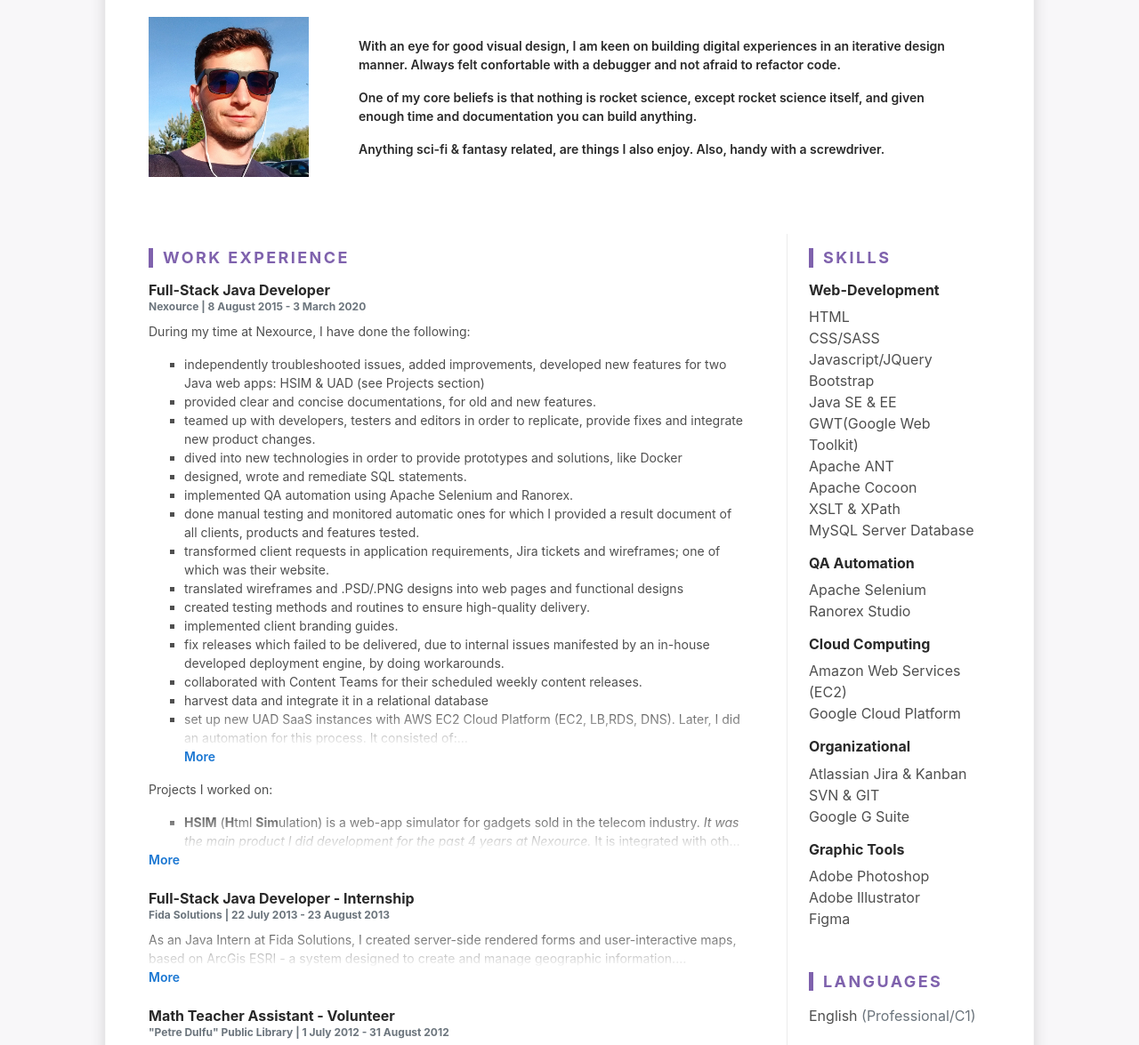
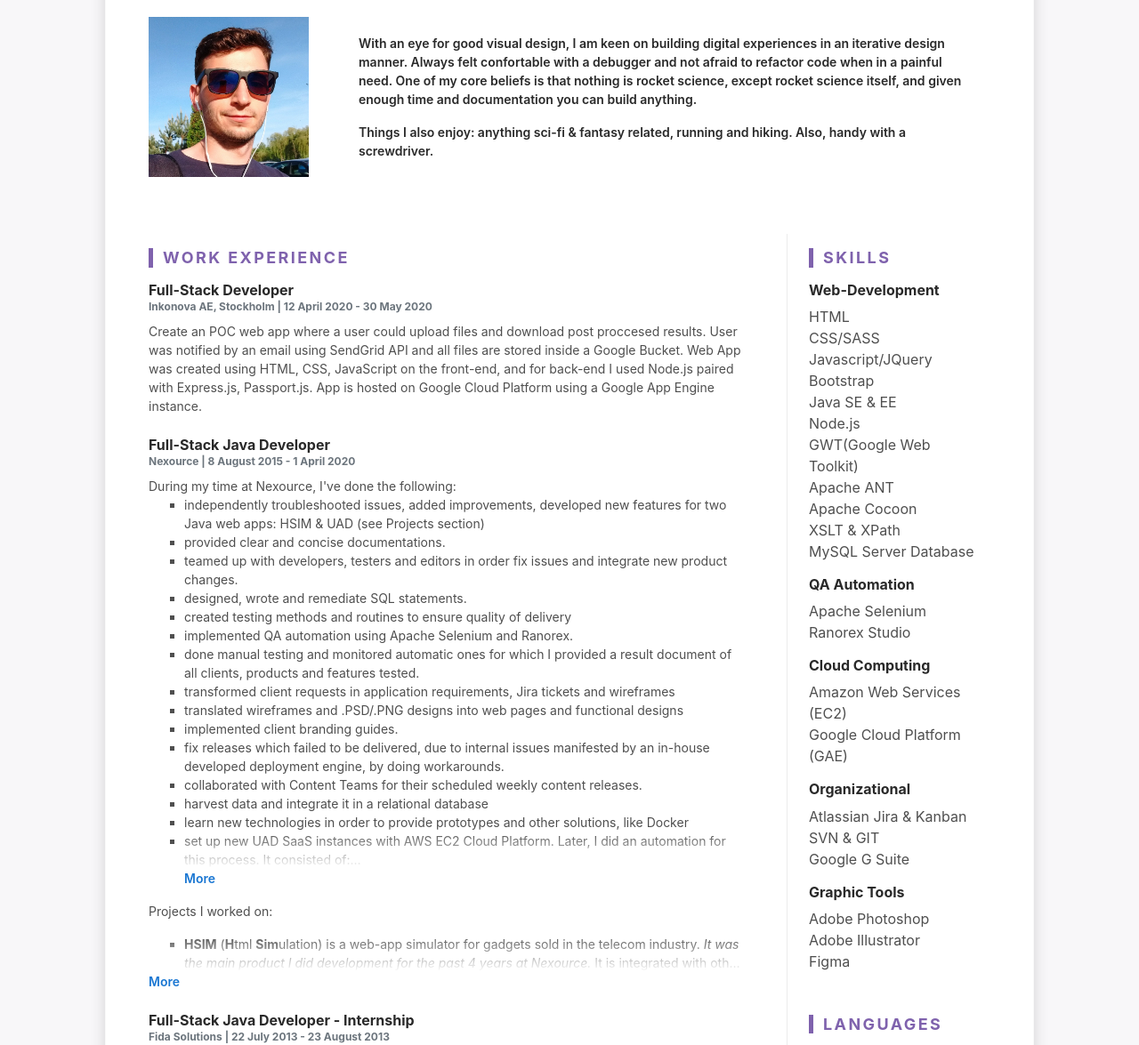
Before and after one commit to branzeiradu/resume, a plain HTML site: page index.html in a window 1280 px wide. Shown: the part 214-1389 px from the top of the page at 89% size. Drawn offline with nearby package versions, Linux system fonts and the light colour scheme.

Commit message:
Added new copy, changed icon, adjusted styles, robots.txt for not indexing content.

```diff
--- a/index.html
+++ b/index.html
@@ -3,8 +3,7 @@
 
 <head>
 	<title>Branzei Radu-Mihai | CV</title>
-
-
+	<meta name='robots' content='noindex,nofollow,none' />
 	<meta charset="utf-8">
 	<meta http-equiv="X-UA-Compatible" content="IE=edge">
 	<meta name="viewport" content="width=device-width, initial-scale=1.0">
@@ -112,20 +111,25 @@
 								With an eye for good visual design, I am keen on building digital experiences in
 								an iterative design manner.
 								<!-- I --> Always felt confortable with a debugger and
-								<!--  I am --> not afraid to refactor code.
+								<!--  I am --> not afraid to refactor code when in a painful need.
 
-							</p>
+							<!--
+
+								</p>
 							<p class="cv-about-me_text">
+
+							-->
 
 							 One of my core beliefs is that nothing is rocket science,
 								except rocket science itself, and given enough time and documentation you can build
 								anything.
 								<!--  Looking to upgrade my abilities by solving real-world problems using latest technologies and trends. -->
-								</p>
+
+									</p>
 
 							<p class="cv-about-me_text">
-								Anything sci-fi & fantasy related, are things I also enjoy.
-								Also, handy
+
+								Things I also enjoy: anything sci-fi & fantasy related, running and hiking. Also, handy
 								with a screwdriver.
 							</p>
 
@@ -145,63 +149,76 @@
 								<h3 class="theme-h cv-section-heading">Work Experience</h3>
 
 
-								<!--//item-->
+								<div class="cv-item">
+									<div class="cv-item_heading cv-item_heading--main">
+										<h4 class="theme-h cv-item_title">Full-Stack Developer</h4>
+										<div class="cv-item_meta">
+											Inkonova AE, Stockholm <span class="cv-org"></span> 12 April 2020 - 30 May 2020</div>
+
+									</div>
+
+
+									<div class="cv-item_content">
+
+											Create an POC web app where a user could upload files and download post proccesed results.
+											User was notified by an email using SendGrid API and all files are stored inside a Google Bucket.
+											Web App was created using HTML, CSS, JavaScript on the front-end, and for back-end I used Node.js paired with Express.js, Passport.js.
+											App is hosted on Google Cloud Platform using a Google App Engine instance.
+									</div>
+								</div>
+
+
+
+
+
 								<div class="cv-item">
 									<div class="cv-item_heading cv-item_heading--main">
 										<h4 class="theme-h cv-item_title">
 											Full-Stack Java Developer</h4>
 										<div class="cv-item_meta">
-											Nexource <span class="cv-org"></span> 8 August 2015 - 3 March 2020</div>
+											Nexource <span class="cv-org"></span> 8 August 2015 - 1 April 2020</div>
 
 									</div>
 									<div class="cv-item_content">
 
-										<p>During my time at Nexource, I have done the following: </p>
+										During my time at Nexource, I've done the following:
 										<ul class="cv-list">
 											<li class="cv-list_item">independently troubleshooted issues, added
 												improvements, developed new
 												features for two Java web apps: HSIM & UAD (see Projects
-												section)</li>
+												section)
+											</li>
+											<li class="cv-list_item">provided clear and concise documentations.</li>
+											<li class="cv-list_item"> teamed up with developers, testers and editors in
+												order fix issues and integrate new product changes.</li>
+											<li class="cv-list_item"> designed, wrote and remediate SQL statements.</li>
+											<li class="cv-list_item"> created testing methods and routines to ensure quality of delivery</li>
+											<li class="cv-list_item">
+												implemented QA automation using Apache Selenium
+												and Ranorex.
+											</li>
+											<li class="cv-list_item"> done manual testing and monitored automatic ones
+												for which I provided a result document of all clients, products and features tested.</li>
+											<li class="cv-list_item"> transformed client requests in application
+												requirements, Jira tickets and wireframes</li>
 
-											<li class="cv-list_item">provided clear and concise documentations, for old
-												and new features.</li>
-											<li class="cv-list_item"> teamed up with developers, testers and editors in
-												order to replicate,
-												provide fixes and integrate new product changes.</li>
-											<li class="cv-list_item"> dived into new technologies in order to provide
-												prototypes and solutions, like Docker</li>
-											<li class="cv-list_item"> designed, wrote and remediate SQL statements.</li>
-											<li class="cv-list_item"> implemented QA automation using Apache Selenium
-												and Ranorex.</li>
-											<li class="cv-list_item"> done manual testing and monitored automatic ones
-												for which I provided a result document
-												of all clients, products and features tested.</li>
-
-											<li class="cv-list_item"> transformed client requests in application
-												requirements, Jira tickets and wireframes; one of which was their
-												website.</li>
 											<li class="cv-list_item"> translated wireframes and .PSD/.PNG designs into
 												web pages and functional designs</li>
-											<li class="cv-list_item"> created testing methods and routines to ensure
-												high-quality delivery.
-											</li>
-
 											<li class="cv-list_item"> implemented client branding guides.</li>
 											<li class="cv-list_item"> fix releases which failed to be delivered, due to
 												internal issues
 												manifested by an in-house developed deployment engine, by doing
 												workarounds. </li>
 											<li class="cv-list_item"> collaborated with Content Teams for their
-												scheduled weekly content
-												releases.</li>
+												scheduled weekly content releases.</li>
 											<li class="cv-list_item"> harvest data and integrate it in a relational
 												database </li>
-
+											<li class="cv-list_item"> learn new technologies in order to provide
+													prototypes and other solutions, like Docker</li>
 											<li class="cv-list_item">
 												<div class="line-clamp" id="instance_setup">
-													<span>set up new UAD SaaS instances with AWS EC2 Cloud Platform
-														(EC2, LB,RDS, DNS). Later, I did an automation for this
-														process.</span>
+													<span>set up new UAD SaaS instances with AWS EC2 Cloud Platform.
+														Later, I did an automation for this process.</span>
 
 													It consisted of:
 													<ul class="cv-list">
@@ -432,6 +449,7 @@
 												<li class="cv-list_item">Javascript/JQuery</li>
 												<li class="cv-list_item">Bootstrap</li>
 												<li class="cv-list_item">Java SE & EE</li>
+												<li class="cv-list_item">Node.js</li>
 												<li class="cv-list_item">
 													<span data-toggle="tooltip" data-placement="top"
 														title="Framework for developing single page web applications using Java.">
@@ -488,7 +506,7 @@
 											</div>
 											<ul class="cv-list cv-list--unstyled">
 												<li class="cv-list_item">Amazon Web Services (EC2)</li>
-												<li class="cv-list_item">Google Cloud Platform</li>
+												<li class="cv-list_item">Google Cloud Platform (GAE)</li>
 											</ul>
 										</div>
 
--- a/scss/styles.scss
+++ b/scss/styles.scss
@@ -125,10 +125,8 @@
 		@extend .media-body, .text-left, .pr-md-3, .align-middle;
 	}
 	&_text{
-		@extend .px-md-2, .p-0,;
-		font-weight: 600;
+		@extend .px-md-2, .p-0;
 		color:  $theme-text-color-primary;
-		//	margin-bottom: 0.5rem;
 		&:last-child{
 			@extend .mb-0;
 		}
@@ -186,7 +184,13 @@
         list-style-type: none;
         @extend .list-unstyled;
 
-    }
+	}
+
+	&--skills{
+		.cv-list_item{
+
+        }
+	}
 
     &--education{
         @extend .cv-list--unstyled;
@@ -230,6 +234,28 @@
     }
 }
 
+.power-level{
+	@extend .d-inline-block;
+	font-size:0;
+
+	&_shape{
+		@extend .d-inline-block;
+		width: 6px;
+		height: 1rem;
+		margin-right: 3px;
+		background: lighten($theme-color-primary, 33%);;
+		&--filled{
+			@extend .d-inline-block;
+			background: $theme-color-primary;
+
+		}
+	}
+
+
+
+}
+
+
 
 
 .cv-language {
@@ -240,7 +266,9 @@
 	font-size: 0.75rem;
 }
 
-
+[data-toggle]{
+	text-decoration: dotted;
+}
 
 
 //** line clamp and expandable containers
```
Also changed, not shown: cv-icon.ico, robots.txt (added).
